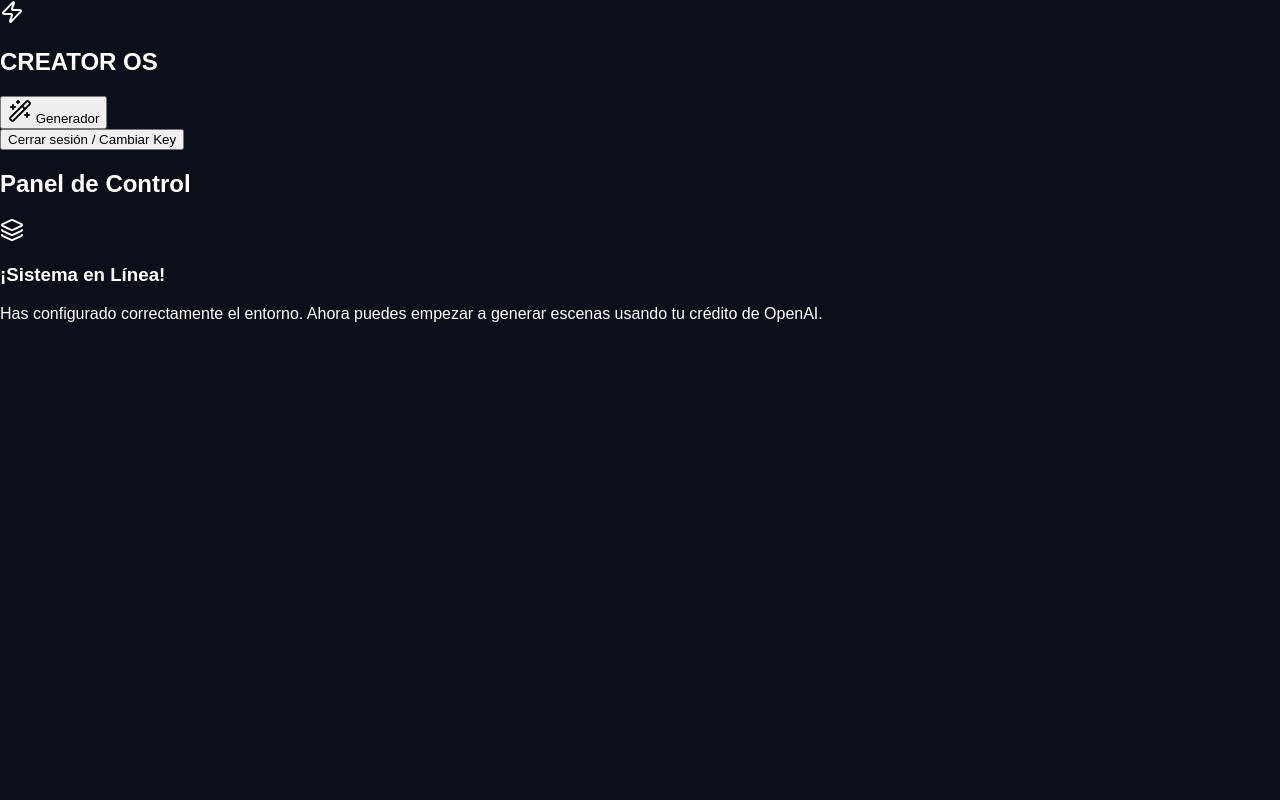
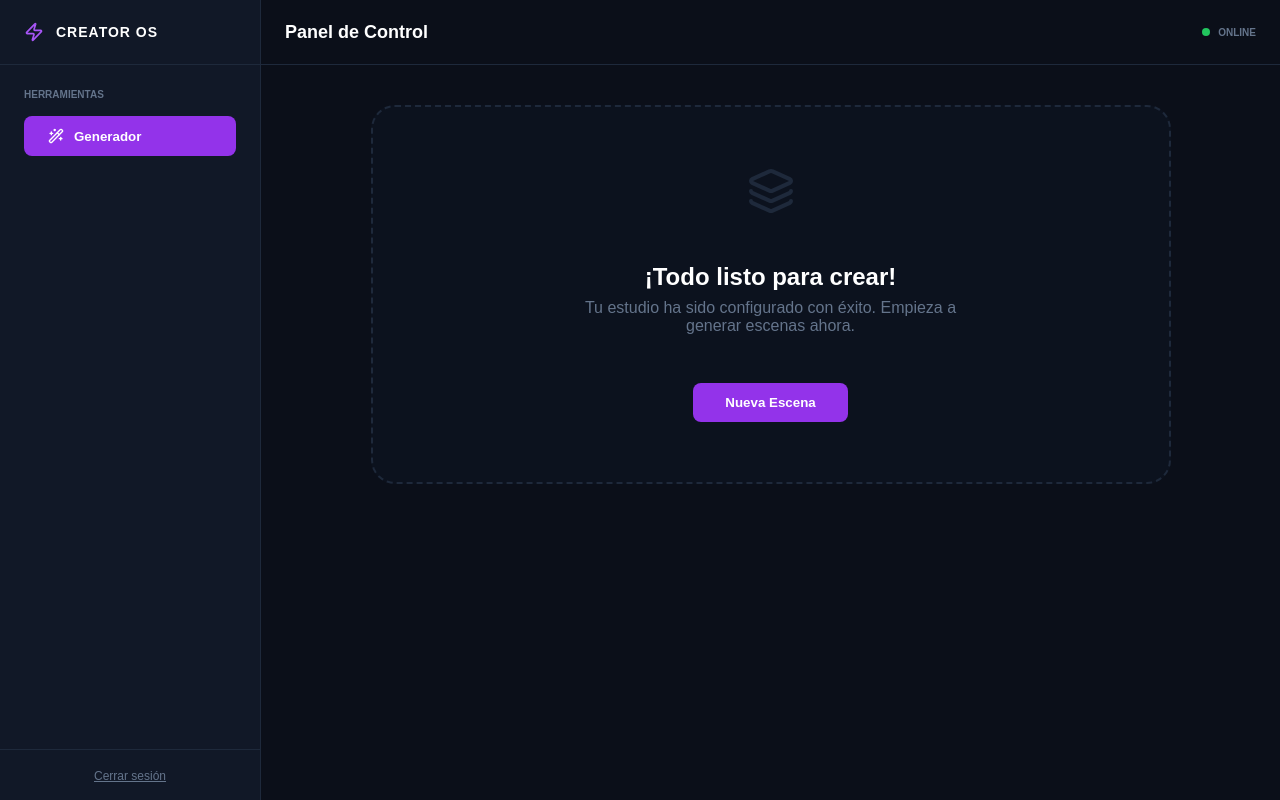
Before and after one commit to untalcreador-lab/creator-os, a React (Vite) app: page / in a window 1280 px wide. Both pictures are taken after typing "Sample123" into the empty fields and a click on the button "Entrar al Estudio". Built offline with nearby package versions, Linux system fonts and the light colour scheme.

Commit message:
Conexión final con Firebase

```diff
--- a/src/App.jsx
+++ b/src/App.jsx
@@ -1,5 +1,16 @@
 import React, { useState } from 'react';
 import { Zap, Lock, Wand2, Loader2, Layers, Download, Trash2, MoreVertical } from 'lucide-react';
+
+// Estilos en línea para asegurar que se vea bien SIN Tailwind externo
+const styles = {
+  container: { backgroundColor: '#0B0F19', minHeight: '100vh', color: '#cbd5e1', display: 'flex', fontFamily: 'sans-serif' },
+  sidebar: { width: '260px', backgroundColor: '#111827', borderRight: '1px solid #1e293b', display: 'flex', flexDirection: 'column' },
+  header: { height: '64px', borderBottom: '1px solid #1e293b', display: 'flex', alignItems: 'center', padding: '0 24px' },
+  main: { flex: 1, display: 'flex', flexDirection: 'column', overflow: 'hidden' },
+  loginBox: { backgroundColor: '#111827', padding: '40px', borderRadius: '16px', border: '1px solid #334155', textAlign: 'center', maxWidth: '400px', width: '100%', boxShadow: '0 25px 50px -12px rgba(0, 0, 0, 0.5)' },
+  button: { backgroundColor: '#9333ea', color: 'white', border: 'none', padding: '12px 24px', borderRadius: '8px', fontWeight: 'bold', cursor: 'pointer', width: '100%', marginTop: '16px' },
+  input: { width: '100%', padding: '12px', backgroundColor: '#0B0F19', border: '1px solid #334155', borderRadius: '8px', color: 'white', marginBottom: '16px', boxSizing: 'border-box' }
+};
 
 export default function App() {
   const [apiKey, setApiKey] = useState(() => localStorage.getItem('openai_api_key') || '');
@@ -9,73 +20,58 @@ export default function App() {
     localStorage.setItem('openai_api_key', key);
   };
 
-  // 1. Pantalla de Login (Si no hay API Key)
   if (!apiKey) {
     return (
-      <div className="min-h-screen bg-[#0B0F19] flex items-center justify-center p-4">
-        <div className="bg-[#111827] p-8 rounded-2xl border border-slate-700 text-center max-w-md w-full shadow-2xl relative overflow-hidden">
-          <div className="absolute top-0 left-0 w-full h-1 bg-gradient-to-r from-purple-500 to-blue-500"></div>
-          <div className="w-16 h-16 bg-slate-800 rounded-full mx-auto mb-6 flex items-center justify-center border border-slate-700">
-            <Lock className="w-8 h-8 text-purple-500" />
+      <div style={{...styles.container, alignItems: 'center', justifyContent: 'center', padding: '20px'}}>
+        <div style={styles.loginBox}>
+          <div style={{width: '64px', height: '64px', backgroundColor: '#1e293b', borderRadius: '50%', margin: '0 auto 24px', display: 'flex', alignItems: 'center', justifyContent: 'center'}}>
+            <Lock size={32} color="#a855f7" />
           </div>
-          <h2 className="text-white font-bold text-2xl mb-2">Creator OS</h2>
-          <p className="text-slate-400 text-sm mb-6 leading-relaxed">
-            Ingresa tu API Key de OpenAI para activar el motor de IA.
-          </p>
+          <h2 style={{color: 'white', marginBottom: '8px', fontSize: '24px'}}>Creator OS</h2>
+          <p style={{fontSize: '14px', color: '#94a3b8', marginBottom: '24px'}}>Ingresa tu API Key de OpenAI para activar el motor de producción.</p>
           <form onSubmit={(e) => { e.preventDefault(); saveKey(e.target.elements.key.value); }}>
-            <input
-              name="key"
-              type="password"
-              className="w-full bg-[#0B0F19] border border-slate-700 rounded-xl px-4 py-3 text-white mb-4 focus:border-purple-500 outline-none transition-all"
-              placeholder="sk-..."
-              required
-            />
-            <button className="w-full bg-purple-600 hover:bg-purple-500 text-white py-3.5 rounded-xl font-bold transition-all shadow-lg shadow-purple-900/20">
-              Entrar al Estudio
-            </button>
+            <input name="key" type="password" style={styles.input} placeholder="sk-..." required />
+            <button type="submit" style={styles.button}>Entrar al Estudio</button>
           </form>
         </div>
       </div>
     );
   }
 
-  // 2. Pantalla Principal (Si ya hay API Key)
   return (
-    <div className="flex h-screen bg-[#0B0F19] text-slate-300 font-sans overflow-hidden">
-      {/* Sidebar Simple */}
-      <aside className="w-64 bg-[#111827] border-r border-slate-800 flex flex-col flex-shrink-0">
-        <div className="h-16 flex items-center px-6 border-b border-slate-800">
-          <Zap className="w-5 h-5 text-purple-500 mr-3" />
-          <h1 className="font-bold text-white text-sm">CREATOR OS</h1>
+    <div style={styles.container}>
+      <aside style={styles.sidebar}>
+        <div style={styles.header}>
+          <Zap size={20} color="#a855f7" style={{marginRight: '12px'}} />
+          <h1 style={{fontSize: '14px', fontWeight: 'bold', color: 'white', letterSpacing: '1px'}}>CREATOR OS</h1>
         </div>
-        <div className="p-4 space-y-2">
-          <button className="w-full flex items-center gap-3 px-3 py-2.5 rounded-lg text-sm font-medium bg-purple-600 text-white">
-            <Wand2 className="w-4 h-4" /> Generador
+        <div style={{padding: '24px'}}>
+          <div style={{fontSize: '10px', fontWeight: 'bold', color: '#64748b', textTransform: 'uppercase', marginBottom: '16px'}}>Herramientas</div>
+          <button style={{...styles.button, display: 'flex', alignItems: 'center', gap: '10px', marginTop: '0'}}>
+             <Wand2 size={16} /> Generador
           </button>
         </div>
-        <div className="mt-auto p-4 border-t border-slate-800">
-          <button
-            onClick={() => { localStorage.clear(); window.location.reload(); }}
-            className="text-xs text-slate-500 hover:text-white underline"
-          >
-            Cerrar sesión / Cambiar Key
-          </button>
+        <div style={{marginTop: 'auto', padding: '16px', borderTop: '1px solid #1e293b', textAlign: 'center'}}>
+           <button onClick={() => { localStorage.clear(); window.location.reload(); }} style={{background: 'none', border: 'none', color: '#64748b', fontSize: '12px', cursor: 'pointer', textDecoration: 'underline'}}>Cerrar sesión</button>
         </div>
       </aside>
 
-      {/* Contenido */}
-      <main className="flex-1 flex flex-col min-w-0">
-        <header className="h-16 border-b border-slate-800 flex items-center px-8">
-          <h2 className="text-lg font-bold text-white">Panel de Control</h2>
+      <main style={styles.main}>
+        <header style={{...styles.header, justifyContent: 'space-between', backgroundColor: '#0B0F19'}}>
+          <h2 style={{fontSize: '18px', fontWeight: 'bold', color: 'white'}}>Panel de Control</h2>
+          <div style={{display: 'flex', alignItems: 'center', gap: '8px'}}>
+            <div style={{width: '8px', height: '8px', backgroundColor: '#22c55e', borderRadius: '50%'}}></div>
+            <span style={{fontSize: '10px', color: '#64748b', fontWeight: 'bold'}}>ONLINE</span>
+          </div>
         </header>
-        <div className="p-8 flex-1 overflow-y-auto">
-          <div className="max-w-4xl mx-auto space-y-8">
-            <div className="bg-[#111827] p-8 rounded-3xl border border-slate-800 border-dashed flex flex-col items-center justify-center text-center">
-               <Layers className="w-16 h-16 text-slate-800 mb-4" />
-               <h3 className="text-xl font-bold text-white mb-2">¡Sistema en Línea!</h3>
-               <p className="text-slate-500 max-w-sm">
-                 Has configurado correctamente el entorno. Ahora puedes empezar a generar escenas usando tu crédito de OpenAI.
-               </p>
+
+        <div style={{padding: '40px', flex: 1, overflowY: 'auto'}}>
+          <div style={{maxWidth: '800px', margin: '0 auto'}}>
+            <div style={{border: '2px dashed #1e293b', borderRadius: '24px', padding: '60px', textAlign: 'center', backgroundColor: 'rgba(17, 24, 39, 0.4)'}}>
+               <Layers size={48} color="#1e293b" style={{marginBottom: '20px'}} />
+               <h3 style={{color: 'white', fontSize: '24px', marginBottom: '8px'}}>¡Todo listo para crear!</h3>
+               <p style={{color: '#64748b', maxWidth: '400px', margin: '0 auto 32px'}}>Tu estudio ha sido configurado con éxito. Empieza a generar escenas ahora.</p>
+               <button style={{...styles.button, width: 'auto', padding: '12px 32px'}}>Nueva Escena</button>
             </div>
           </div>
         </div>
```
